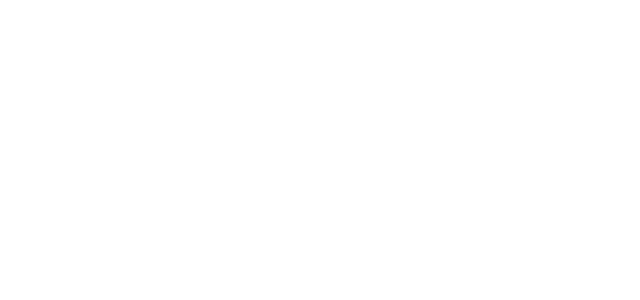
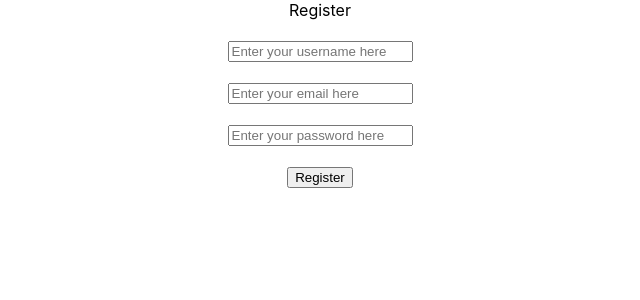
Before and after one commit to y-ellwanger/Aplicacao-ecommerce, a React (Create React App) app in the folder e-commerce/: page /register in a window 1280 px wide. Before the commit this address had no page. Shown: the top 300 px of the page, without its empty margins (320-960 px from the left). Built offline with nearby package versions, Linux system fonts and the light colour scheme.

Commit message:
added app register page

```diff
--- a/e-commerce/src/App.js
+++ b/e-commerce/src/App.js
@@ -1,8 +1,9 @@
 import {BrowserRouter, Route, Routes} from 'react-router-dom'
-import React, {useEffect, useState} from 'react'
+import React from 'react'
 import Login from './login'
 import Home from './home'
 import Logout from './logout'
+import Register from './register'
 import './App.css'
 
 function App() {
@@ -13,6 +14,7 @@ function App() {
           <Route path='/' element={<Home />} />
           <Route path='/login' element={<Login />} />
           <Route path='/logout' element={<Logout />} />
+          <Route path='/register' element={<Register />}/>
         </Routes>
       </BrowserRouter>
     </div>
--- a/e-commerce/src/home.js
+++ b/e-commerce/src/home.js
@@ -8,6 +8,9 @@ const Home = () => {
 
   const onButtonClick = () => {
     loggedIn? navigate('/logout') : navigate('/login')
+  }
+  const onRegisterButtonClick = ()=>{
+    navigate('/register')
   }
 
   return (
@@ -24,6 +27,12 @@ const Home = () => {
           value={loggedIn ? 'Log out' : 'Log in'}
         />
         {loggedIn && <div>Your username is {username}</div>}
+        {!loggedIn && <input
+          className={'inputButton'}
+          type="button"
+          onClick={onRegisterButtonClick}
+          value={'Register'}
+        />}
       </div>
     </div>
   )
--- a/e-commerce/src/login.js
+++ b/e-commerce/src/login.js
@@ -13,7 +13,7 @@ const Login = () => {
     if(localStorage.getItem('loggedIn')==='true'){
       navigate('/')
     }
-  },[])
+  },[navigate])
 
   const onButtonClick = ()=>{
     setUsernameError('')
--- /dev/null
+++ b/e-commerce/src/register.js
@@ -0,0 +1,114 @@
+import { useState, useEffect } from "react";
+import { useNavigate } from "react-router-dom";
+
+const Register = ()=>{
+  const[username, setUsername] = useState('')
+  const[password, setPassword] = useState('')
+  const[email, setEmail] = useState('')
+  const[usernameError, setUsernameError] = useState('')
+  const[passwordError, setPasswordError] = useState('')
+  const[emailError, setEmailError] = useState('')
+
+  const navigate = useNavigate()
+
+  useEffect(()=>{
+    if (localStorage.getItem('loggedIn') === 'true'){
+      navigate('/')
+    }
+  },[navigate])
+
+  const onButtonClick = ()=>{
+    setEmailError('')
+    setPasswordError('')
+    setUsernameError('')
+
+    if (!username){
+      setUsernameError('Please insert a username')
+      return
+    }
+    if(!password){
+      setPasswordError('Please insert a password')
+      return
+    }
+    if(!email){
+      setEmailError('Please insert a email')
+      return
+    }
+
+    fetch('/register',{
+      method: 'POST',
+      headers:{
+        'Content-Type': 'application/json',
+      },
+      body: JSON.stringify({'username': username, 'password': password, 'email': email})
+    })
+    .then((response)=>{
+      if (response.ok){
+        window.alert('User created successfuly, redirecting to login page')
+        setUsername('')
+        setEmail('')
+        setPassword('')
+        navigate('/login')
+      }
+      else if(response.status===400){
+        throw new Error('Validation error: Invalid input given')
+      }
+      else if(response.status===409){
+        throw new Error('Compatibility error: This username is already taken')
+      }
+      else if(response.status===500){
+        throw new Error('Network error: Could not connect to the server')
+      }
+      else throw new Error('An unexpected error ocurred')
+    })
+    .catch((error)=>{
+      window.alert(error.message)
+    })
+
+  }
+
+  return(
+    <div className={'mainContainer'}>
+      <div className={'titleContainer'}>
+        <div>Register</div>
+      </div>
+    <br />
+      <div className={'inputContainer'}>
+        <input
+          value={username}
+          placeholder='Enter your username here'
+          onChange={(ev) => setUsername(ev.target.value)}
+          className={'inputBox'}
+        />
+        <label className='errorLabel'>{usernameError}</label>
+      </div>
+    <br />
+      <div className={'inputContainer'}>
+        <input
+          value={email}
+          placeholder='Enter your email here'
+          onChange={(ev) => setEmail(ev.target.value)}
+          className={'inputBox'}
+        />
+        <label className='errorLabel'>{emailError}</label>
+      </div>
+    <br />
+      <div className={'inputContainer'}>
+        <input
+          value={password} type='password'
+          placeholder='Enter your password here'
+          onChange={(ev) => setPassword(ev.target.value)}
+          className={'inputBox'}
+        />
+        <label className="errorLabel">{passwordError}</label>
+      </div>
+    <br />
+      <div className={'inputContainer'}>
+        <input className={'inputButton'} type='button' onClick={onButtonClick} value={'Register'} />
+      </div>
+    </div>
+  )
+
+}
+
+export default Register
```
Also changed, not shown: 2 other files (tests, documents, lock files or other folders).
